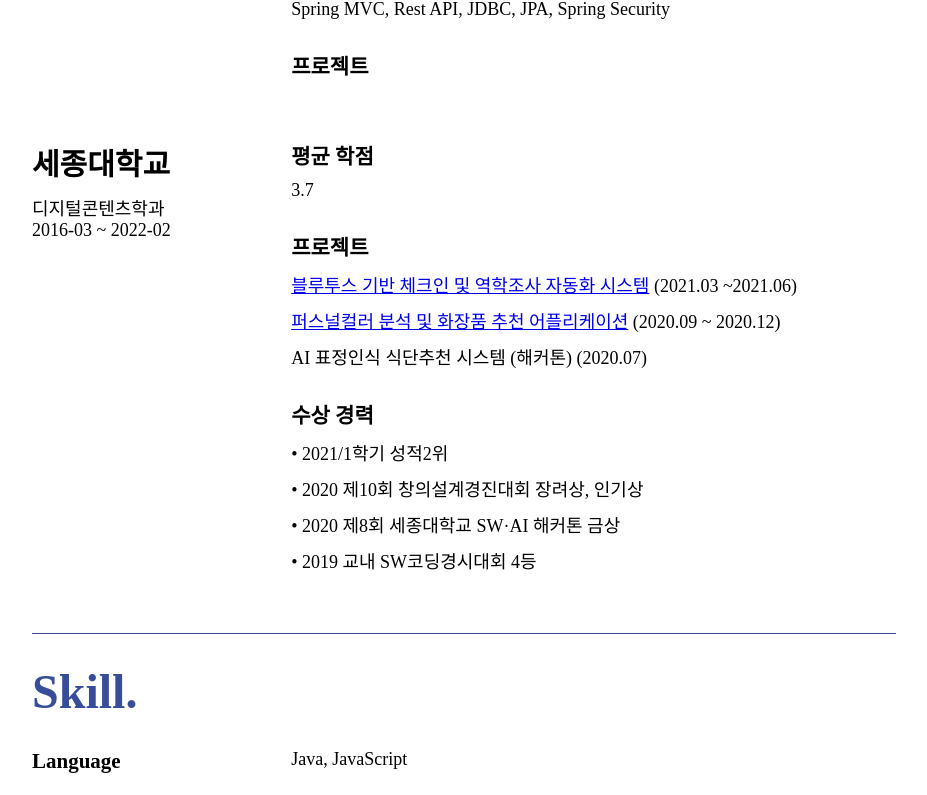
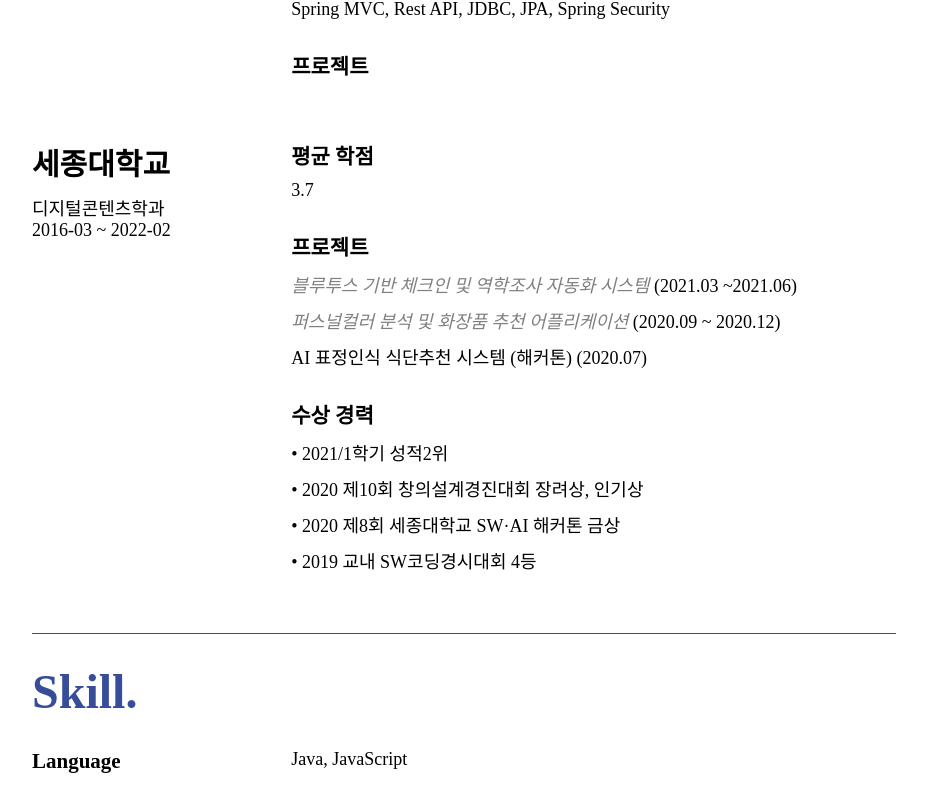
Before and after one commit to pppp0722/resume, a React (Create React App) app: page / in a window 1280 px wide. Shown: the part 1639-2434 px from the top of the page, without its empty margins (128-1055 px from the left). Built offline with nearby package versions, Linux system fonts and the light colour scheme.

Commit message:
[add] 하이퍼링크

```diff
--- a/src/body/Body.js
+++ b/src/body/Body.js
@@ -76,8 +76,8 @@ const Body = () => {
                         </Item>
                         <Item>
                             <Text3>프로젝트</Text3>
-                            <Text4><a href='https://github.com/pppp0722/track-me' target='_blank'>블루투스 기반 체크인 및 역학조사 자동화 시스템</a> (2021.03 ~2021.06)</Text4>
-                            <Text4><a href='https://github.com/pppp0722/pallete' target='_blank'>퍼스널컬러 분석 및 화장품 추천 어플리케이션</a> (2020.09 ~ 2020.12)</Text4>
+                            <Text4><Link href='https://github.com/pppp0722/track-me' target='_blank'><i>블루투스 기반 체크인 및 역학조사 자동화 시스템</i></Link> (2021.03 ~2021.06)</Text4>
+                            <Text4><Link href='https://github.com/pppp0722/pallete' target='_blank'><i>퍼스널컬러 분석 및 화장품 추천 어플리케이션</i></Link> (2020.09 ~ 2020.12)</Text4>
                             <Text4>AI 표정인식 식단추천 시스템 (해커톤)  (2020.07) </Text4>
                         </Item>
                         <Item>
@@ -124,7 +124,6 @@ const Body = () => {
 
 const Container = styled.div`
     width: 90%;
-    margin-top: 30px;
 `
 
 const Point = styled.div`
@@ -210,6 +209,25 @@ const Items = styled.div`
     }
 `
 
+const Link = styled.a`
+    &:link {
+        color : grey;
+        text-decoration: none;
+    }
+    &:visited {
+        color : grey;
+        text-decoration: none;
+    }
+    &:hover {
+        color : grey;
+        text-decoration: underline;
+    }
+    &:active {
+        color : grey;
+        text-decoration: none;
+    }
+`
+
 const Item = styled.div`
     margin-bottom 30px;
 `
--- a/src/header/Header.js
+++ b/src/header/Header.js
@@ -7,9 +7,9 @@ const Header = () => {
                 <Text1>반갑습니다<Point>!</Point></Text1>
                 <Text1>저는 이일환입니다<Point>.</Point></Text1>
             </Top>
-            <Bottom>
+            <Mid>
                 <Text2>백엔드 개발자를 희망하고 있으며 주어진 문제를 효율적으로 해결하기 위해 고민하는 과정들을 좋아합니다. 단순 구현만 하는 개발자가 아닌, 사용하는 모든 것들을 이해하며 사용하는 개발자가 되고 싶습니다.</Text2>
-            </Bottom>
+            </Mid>
         </Container>
     );
 }
@@ -20,10 +20,15 @@ const Container = styled.div`
 `
 
 const Top = styled.div`
+    margin-bottom: 30px;
+`
+
+const Mid = styled.div`
+    margin-bottom: 30px;
 `
 
 const Bottom = styled.div`
-    margin-top: 30px;
+    margin-bottom: 30px;
 `
 
 const Point = styled.div`
```
